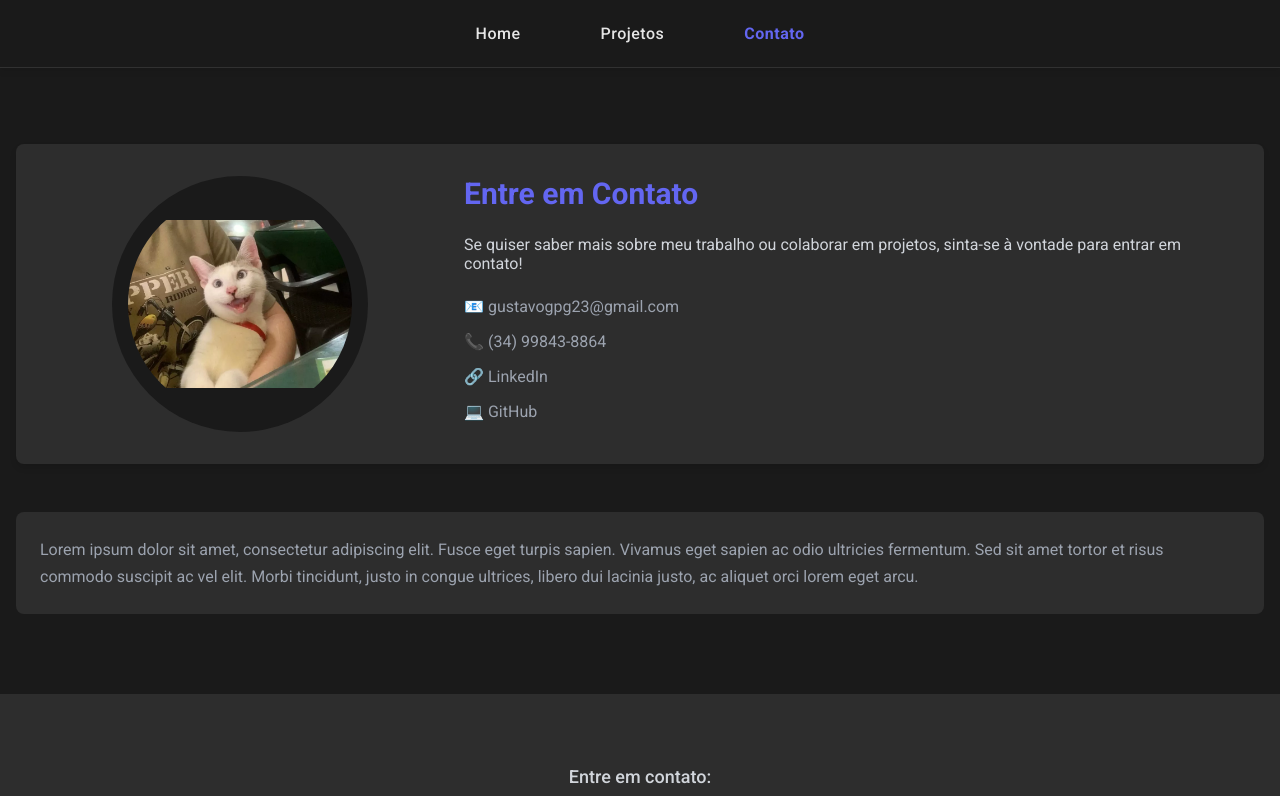
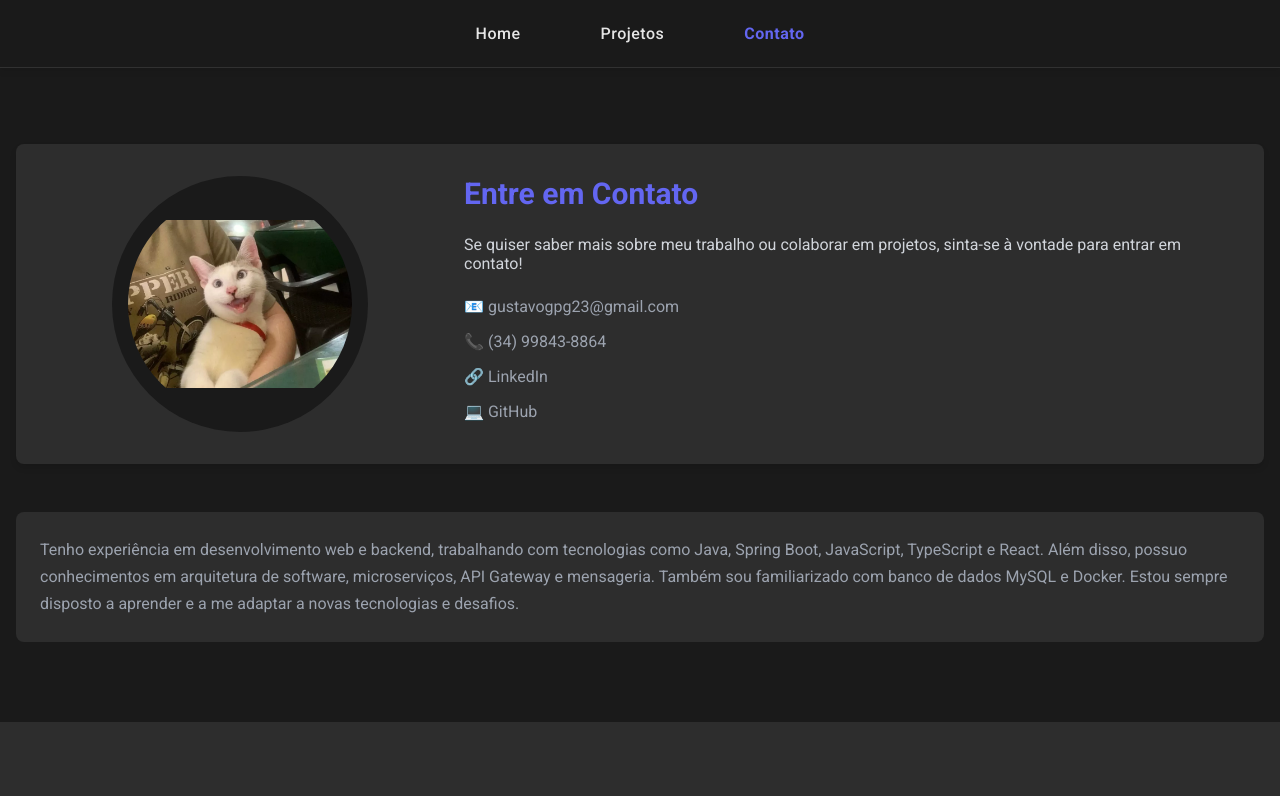
Before and after one commit to Gustavo-GPG/Gustavo-Portifolio, a React (Vite) app: page /Gustavo-Portifolio/Contato in a window 1280 px wide. Shown: the top 796 px of the page. Built offline with nearby package versions, Linux system fonts and the light colour scheme.

Commit message:
atualizando texto de contato

```diff
--- a/src/Components/Contato/index.tsx
+++ b/src/Components/Contato/index.tsx
@@ -5,12 +5,10 @@ function Contact() {
     return (
         <section className="contato">
           <div className="contato-container">
-            {/* Foto à esquerda */}
             <div className="contato-img">
               <img src={logo} alt="Foto de perfil" />
             </div>
 
-            {/* Bloco de contato à direita */}
             <div className="contato-info">
               <h2>Entre em Contato</h2>
               <p>Se quiser saber mais sobre meu trabalho ou colaborar em projetos, sinta-se à vontade para entrar em contato!</p>
@@ -23,12 +21,10 @@ function Contact() {
             </div>
           </div>
 
-          {/* Texto abaixo */}
           <p className="contato-texto">
-            Lorem ipsum dolor sit amet, consectetur adipiscing elit. Fusce eget turpis sapien.
-            Vivamus eget sapien ac odio ultricies fermentum. Sed sit amet tortor et risus commodo
-            suscipit ac vel elit. Morbi tincidunt, justo in congue ultrices, libero dui lacinia justo,
-            ac aliquet orci lorem eget arcu.
+            Tenho experiência em desenvolvimento web e backend, trabalhando com tecnologias como Java, Spring Boot, JavaScript, TypeScript e React.
+            Além disso, possuo conhecimentos em arquitetura de software, microserviços, API Gateway e mensageria.
+            Também sou familiarizado com banco de dados MySQL e Docker. Estou sempre disposto a aprender e a me adaptar a novas tecnologias e desafios.
           </p>
         </section>
       );
```
Also changed, not shown: 2 other files (tests, documents, lock files or other folders).
